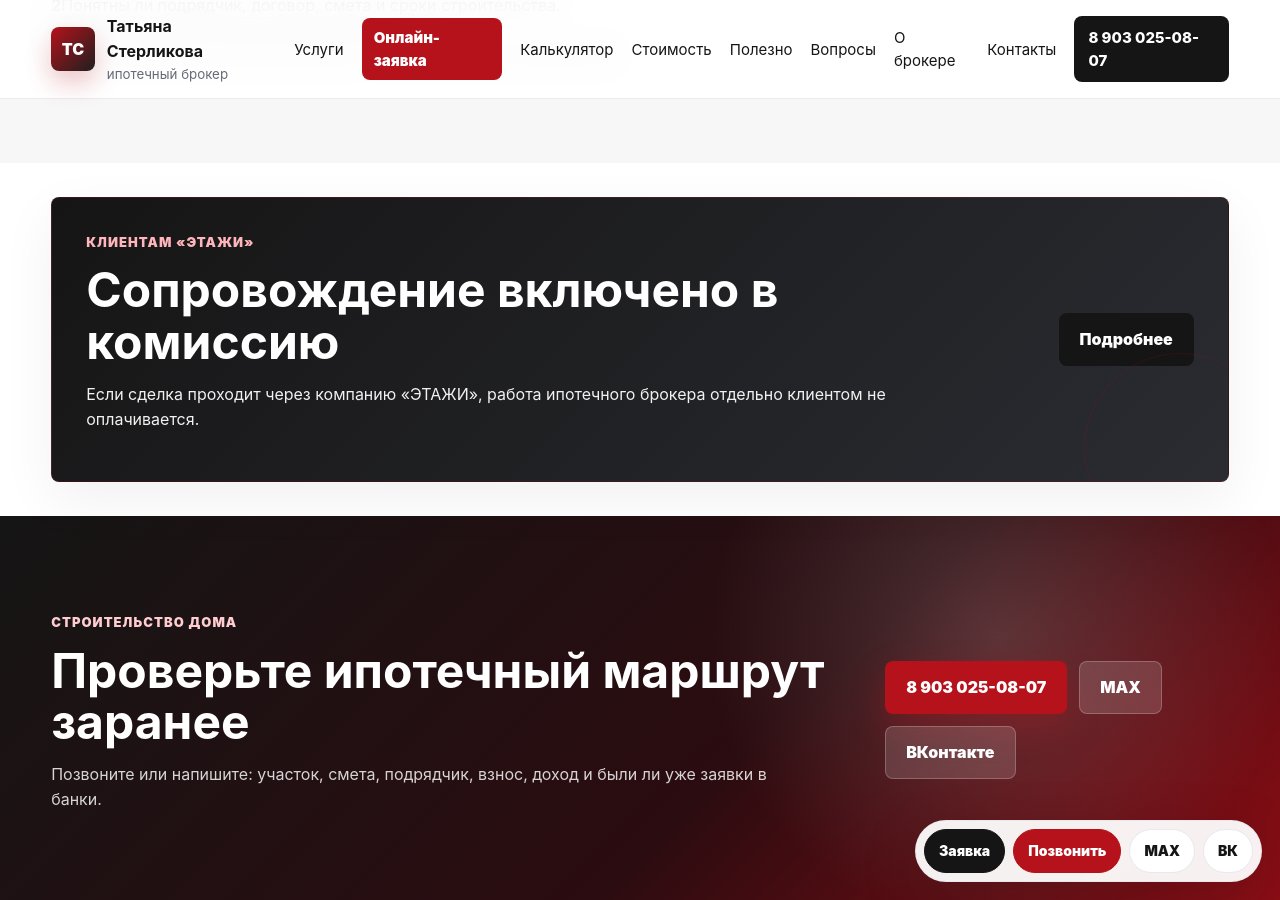
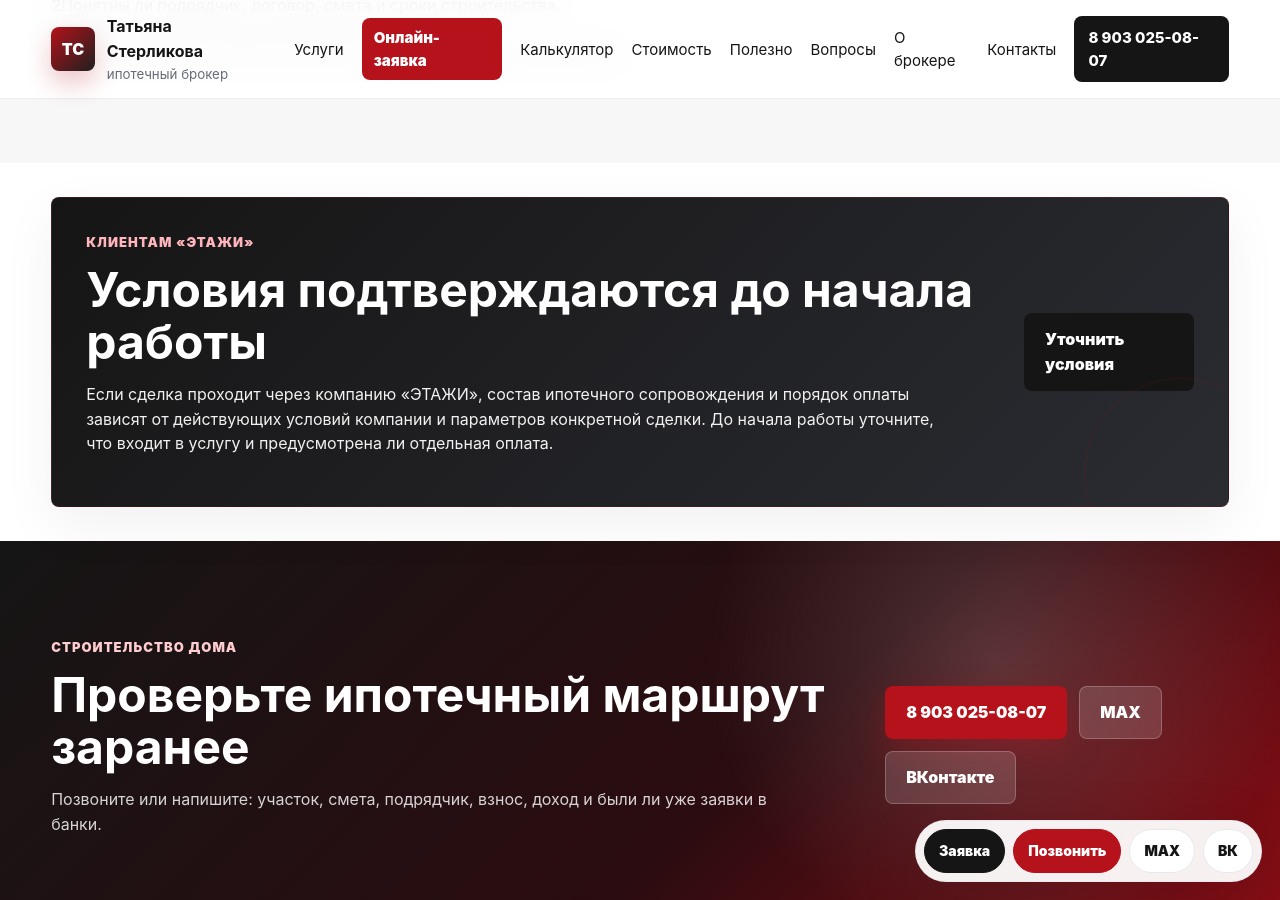
Before and after one commit to deputat36/broker, a Jekyll site: the page built from geo/borisoglebsk/ipoteka-na-stroitelstvo-doma.md, in a window 1280 px wide and 900 px high, scrolled down 2558 px. Built offline with Jekyll 4.4.1, drawn with Linux system fonts in a browser that asks for light colours; our own code applies the rules of GitHub Pages for plain Markdown files.

Commit message:
Уточнить условия ЭТАЖИ для строительства в Борисоглебске

```diff
--- a/geo/borisoglebsk/ipoteka-na-stroitelstvo-doma.md
+++ b/geo/borisoglebsk/ipoteka-na-stroitelstvo-doma.md
@@ -49,6 +49,6 @@
 
 <section class="section muted"><div class="section-head"><p class="eyebrow">Чек-лист</p><h2>Что проверить до подачи заявки</h2></div><div class="checklist"><div><strong>1</strong><span>Подходит ли участок под требования банка и программы.</span></div><div><strong>2</strong><span>Понятны ли подрядчик, договор, смета и сроки строительства.</span></div><div><strong>3</strong><span>Хватает ли дохода, взноса и финансового резерва.</span></div><div><strong>4</strong><span>Нет ли просрочек, высокой нагрузки и неподготовленных документов.</span></div></div></section>
 
-<section class="section compact-section"><div class="notice"><div><p class="eyebrow">Клиентам «ЭТАЖИ»</p><h2>Сопровождение включено в комиссию</h2><p>Если сделка проходит через компанию «ЭТАЖИ», работа ипотечного брокера отдельно клиентом не оплачивается.</p></div><a class="btn btn-dark" href="{{ '/etagi/' | relative_url }}">Подробнее</a></div></section>
+<section class="section compact-section"><div class="notice"><div><p class="eyebrow">Клиентам «ЭТАЖИ»</p><h2>Условия подтверждаются до начала работы</h2><p>Если сделка проходит через компанию «ЭТАЖИ», состав ипотечного сопровождения и порядок оплаты зависят от действующих условий компании и параметров конкретной сделки. До начала работы уточните, что входит в услугу и предусмотрена ли отдельная оплата.</p></div><a class="btn btn-dark" href="{{ '/etagi/' | relative_url }}">Уточнить условия</a></div></section>
 
 <section class="section cta-section"><div><p class="eyebrow">Строительство дома</p><h2>Проверьте ипотечный маршрут заранее</h2><p>Позвоните или напишите: участок, смета, подрядчик, взнос, доход и были ли уже заявки в банки.</p></div><div class="cta-actions"><a class="btn btn-primary" href="tel:+79030250807">8 903 025-08-07</a><button class="btn btn-secondary" type="button" data-copy-phone>MAX</button><a class="btn btn-secondary" href="https://vk.com/tatyanasterlikova" rel="noopener">ВКонтакте</a></div></section>
```
